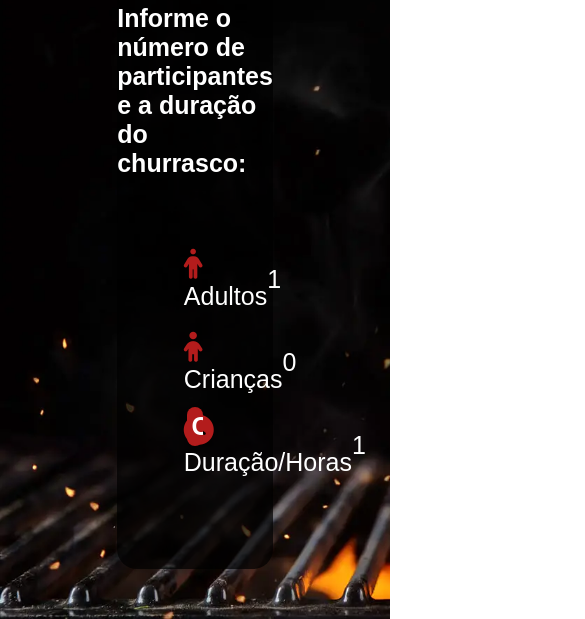
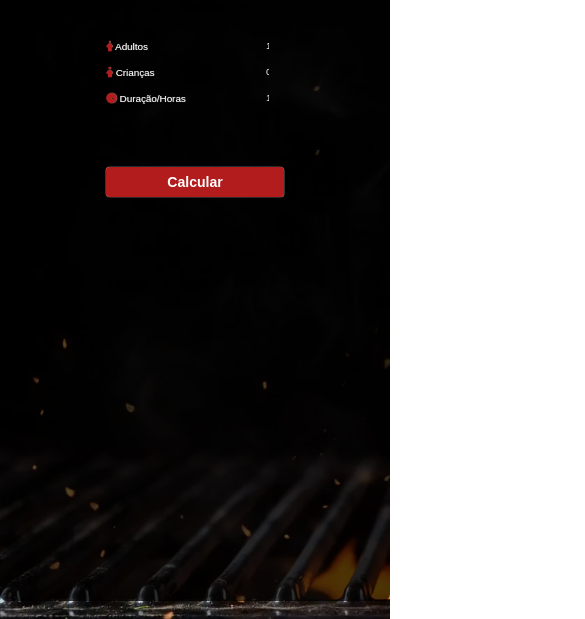
Before and after one commit to AndreiScafi/churrascometro, a plain HTML site: page index.html in a window 390 px wide. Shown: the part 225-844 px from the top of the page, 585 px wide, since content can reach past the window. Drawn offline with Linux system fonts and the light colour scheme.

Commit message:
Making the website resposive

```diff
--- a/styles.css
+++ b/styles.css
@@ -9,6 +9,7 @@ html {
     font-size: 62.5%;
     font-family: Arial, Helvetica, sans-serif;
     color: #fff;
+    text-shadow: .1rem .1rem .2rem rgba(255, 255, 255, 0.5);
 }
 
 .container {
@@ -56,7 +57,7 @@ html {
 
 .card {
     background-color: rgba(0, 0, 0, 0.7);
-    width: 40%;
+    width: 50%;
     display: flex;
     flex-direction: column;
     align-items: center;
@@ -72,8 +73,11 @@ html {
 }
 
 .card-form {
-    width: 40%;
+    width: 50%;
     height: 25%;
+    display: flex;
+    flex-direction: column;
+    justify-content: center;
 }
 
 .card-form-item {
@@ -91,7 +95,7 @@ html {
 }
 
 .card-form-item input {
-    height: 2rem;
+    height: 3rem;
     width: 5rem;
     border: none;
     background-color: transparent;
@@ -105,11 +109,17 @@ html {
     color: #fff;
     font-size: 2.5rem;
     font-weight: bolder;
-    padding: 0.5rem;
+    padding: 1rem;
     border-radius: 1rem;
     border: none;
     margin-top: 5rem;
     margin-bottom: 6rem;
+    box-shadow: .1rem .1rem .2rem rgba(255, 255, 255, 0.5), -.1rem -.1rem .2rem rgba(255, 255, 255, 0.5);
+    cursor: pointer;
+}
+
+.calc-btn:hover {
+    background-color: rgb(211, 34, 34);
 }
 
 .output {
@@ -119,7 +129,7 @@ html {
     flex-direction: column;
     justify-content: space-between;
     align-items: right;
-    padding: 2rem 6.5rem;
+    padding: 2rem;
     font-size: 2.5rem;
     letter-spacing: .1rem;
 }
@@ -129,4 +139,152 @@ html {
     font-size: 3rem;
 }
 
+.output-item {
+    margin: .5rem 0 .5rem 15%;
+}
+
 /* End of Section 1 */
+
+/* Responsive */
+@media (max-width:1750px) {
+    .card {
+        width: 60%;
+    }
+
+    .output-item {
+        margin: .5rem 0 .5rem 10%;
+    }
+}
+
+@media (max-width:1400px) {
+    .card {
+        width: 70%;
+    }
+}
+
+@media (max-width:1300px) {
+    .banner-heading {
+        font-size: 8rem;
+    }
+
+    .banner-heading span {
+        font-size: 10rem;
+    }
+
+    .card {
+        width: 80%;
+    }
+
+    .output-item {
+        margin: .5rem 0 .5rem 10%;
+    }
+}
+
+@media (max-width:1050px) {
+    html {
+        font-size: 52%;
+    }
+
+    .card {
+        width: 90%;
+    }
+
+    .card-heading {
+        font-size: 3rem;
+    }
+
+    .card-form-item {
+        font-size: 2.8rem;
+    }
+
+    .card-form-item input {
+        font-size: 2.8rem;
+        height: 2.8rem;
+    }
+
+    .calc-btn {
+        width: 50%;
+        padding: 2rem;
+        font-size: 4rem;
+    }
+
+    .output {
+        font-size: 2.8rem;
+    }
+
+    .output-item {
+        margin: .5rem 0 0 5%;
+    }
+
+}
+
+@media (max-width: 905px) {
+    html {
+        font-size: 45%;
+    }
+
+    .card {
+        width: 100%;
+    }
+
+    .output-item {
+        margin: .5rem 0 .5rem 10%;
+    }
+}
+
+@media (max-width: 750px) {
+    html {
+        font-size: 42%;
+    }
+
+    .output-item {
+        margin: .5rem 0 .5rem 10%;
+    }
+}
+
+@media (max-width: 750px) {
+    html {
+        font-size: 42%;
+    }
+
+    .output-item {
+        margin: .5rem 0 .5rem 10%;
+    }
+}
+
+@media (max-width: 675px) {
+    html {
+        font-size: 35%;
+    }
+
+    .output-item {
+        margin: .5rem 0 .5rem 10%;
+    }
+}
+
+@media (max-width: 580px) {
+    html {
+        font-size: 30%;
+    }
+
+    .output-item {
+        margin: .5rem 0 .5rem 10%;
+    }
+}
+
+@media (max-width: 500px) {
+    html {
+        font-size: 25%;
+    }
+
+}
+
+@media (max-width: 400px) {
+    html {
+        font-size: 22%;
+    }
+
+}
+
+
+/* End of Responsive */
```
